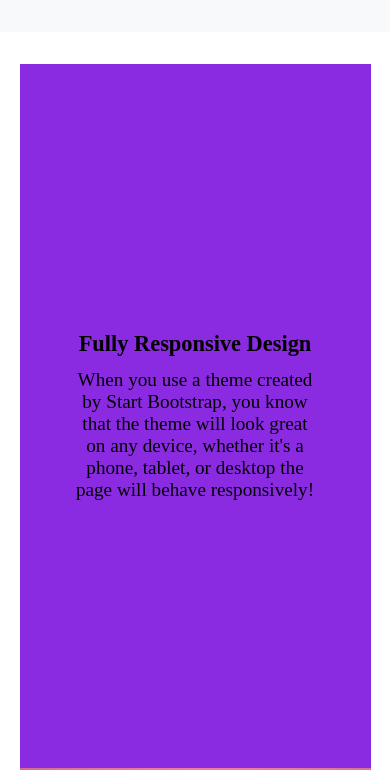
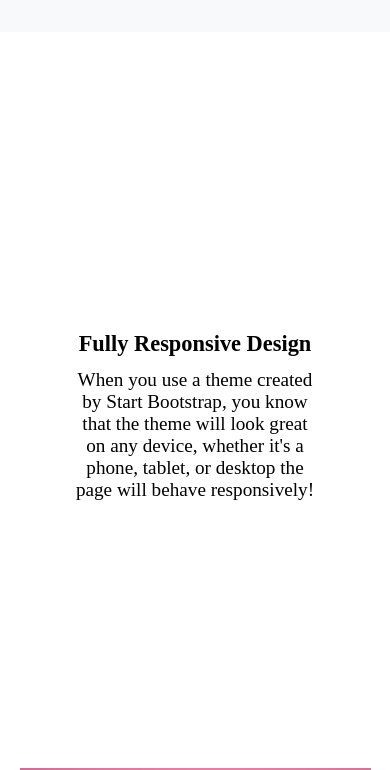
Before and after one commit to CHIBUZOR-coder/AnchrosoftTechAssignment1, a plain HTML site: page FlexLayout2/index.html in a window 390 px wide. Shown: the part 1674-2444 px from the top of the page. Drawn offline with Linux system fonts and the light colour scheme.

Commit message:
removed all indicator colors

```diff
--- a/FlexLayout2/style.css
+++ b/FlexLayout2/style.css
@@ -270,6 +270,7 @@
                 position: relative;
                 width: 70%;
                 font-size: 1.2rem;
+               font-family:'Times New Roman', Times, serif ;
             }
 
         }
@@ -430,7 +431,7 @@
         flex-direction: column;
         position: relative;
         gap: .8rem;
-        background-color: rgb(94, 86, 101);
+        /* background-color: rgb(94, 86, 101); */
 
         .bTitle {
             position: relative;
@@ -512,7 +513,7 @@
         flex-direction: column;
         position: relative;
         gap: .8rem;
-        background-color: blueviolet;
+        /* background-color: blueviolet; */
 
         .bTitle {
             position: relative;
```
